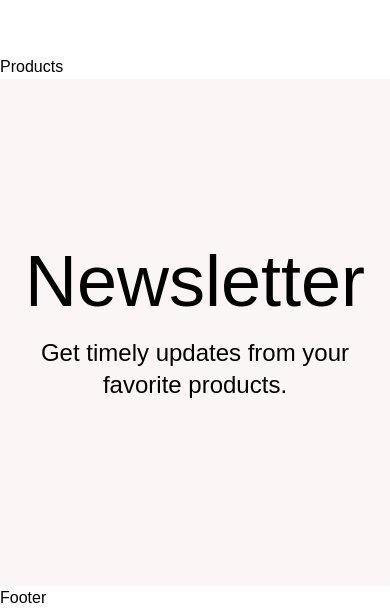
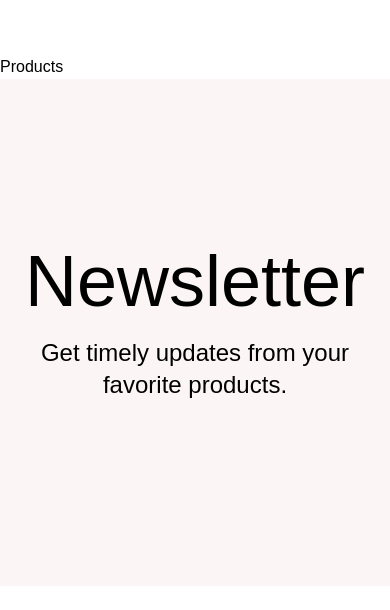
Before and after one commit to ferruhcihan/mern-ecommerce-app, a React (Create React App) app in the folder client/: page / in a window 390 px wide. Shown: the part 1821-2431 px from the top of the page. After the commit the page ends 2407 px from the top, so only its background shows below. Built offline with nearby package versions, Linux system fonts and the light colour scheme.

Commit message:
Update Footer comp

```diff
--- a/client/src/components/footer/index.tsx
+++ b/client/src/components/footer/index.tsx
@@ -1,7 +1,11 @@
 import React from "react";
 
 const Footer = () => {
-  return <div>Footer</div>;
+  return (
+    <div className="flex flex-col sm:flex-row">
+      <div className="flex"></div>
+    </div>
+  );
 };
 
 export default Footer;
```
